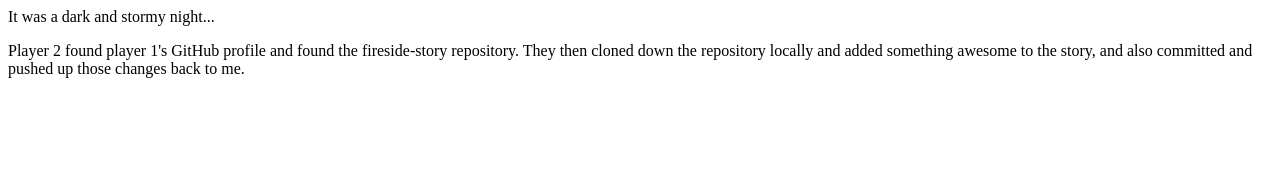
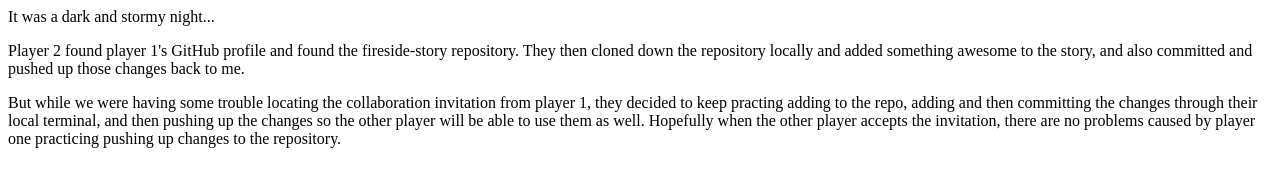
Before and after one commit to dluley/fireside-story, a plain HTML site: page index.html in a window 1280 px wide. Drawn offline with Linux system fonts and the light colour scheme.

Commit message:
added third paragraph while waiting to practice pushing changes

```diff
--- a/index.html
+++ b/index.html
@@ -4,6 +4,10 @@
         <p>Player 2 found player 1's GitHub profile and found the fireside-story repository.
             They then cloned down the repository locally and added something awesome to the story,
             and also committed and pushed up those changes back to me.</p>
-
+        <p>But while we were having some trouble locating the collaboration invitation from player 1,
+            they decided to keep practing adding to the repo, adding and then committing the changes through their local terminal,
+            and then pushing up the changes so the other player will be able to use them as well. Hopefully
+            when the other player accepts the invitation, there are no problems caused by player one practicing pushing up
+            changes to the repository.</p>
     </body>
 </html>
```
